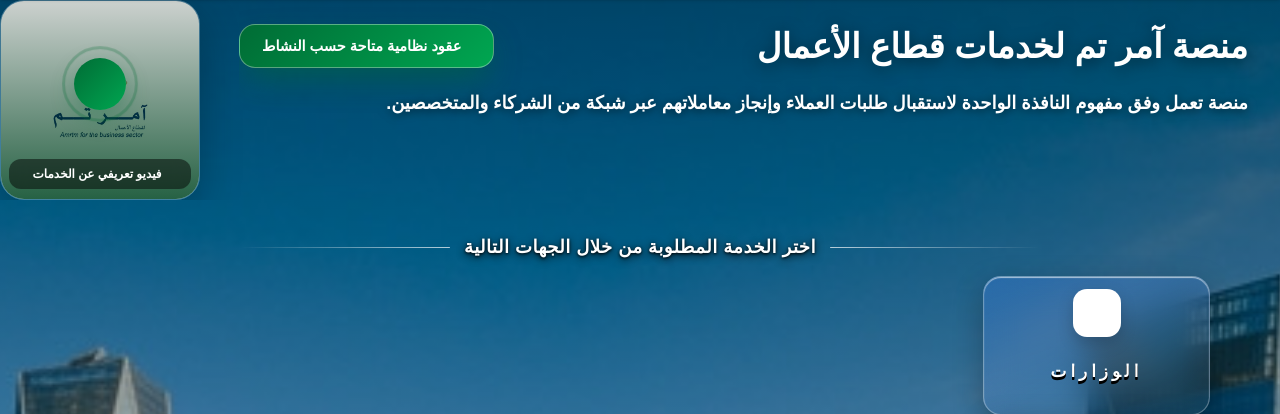
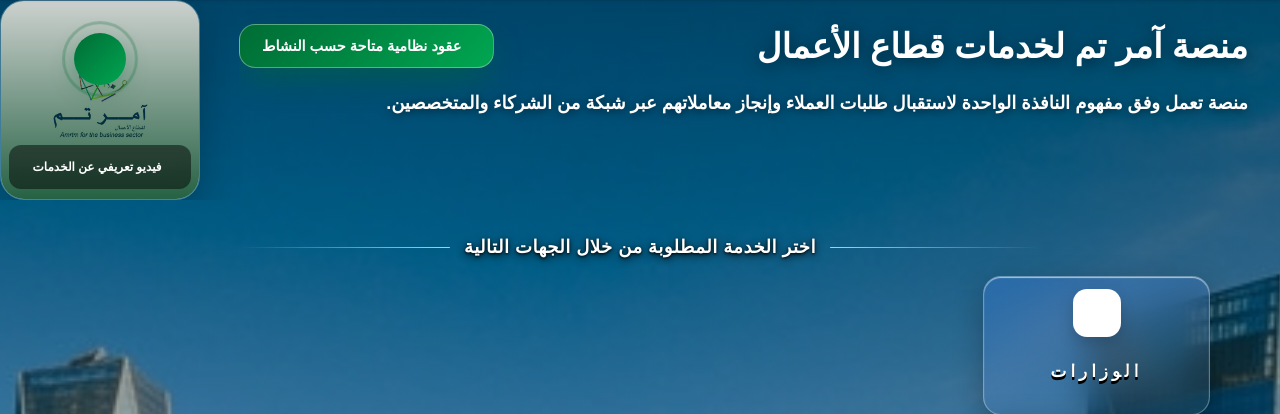
Before and after one commit to Asjadfaroq/amrtm-business-homepage, a Laravel app: page / in a window 1280 px wide. Shown: the part 73-487 px from the top of the page. Run offline with Laravel 12, Linux system fonts and the light colour scheme; data comes from the database, SQL or seed files in the repository; style sheets or scripts are compiled from the project's sources.

Commit message:
Rework hero layout and background slider

```diff
--- a/resources/css/components/hero.css
+++ b/resources/css/components/hero.css
@@ -26,15 +26,17 @@
     pointer-events: none;
 }
 
-.hero-slides .carousel-inner,
-.hero-slides .carousel-item {
-    height: 100%;
+.hero-slide {
+    position: absolute;
+    inset: 0;
+    background-size: cover;
+    background-position: center;
+    opacity: 0;
+    transition: opacity 1.5s ease-in-out;
 }
 
-.hero-slides .carousel-item {
-    background-size: cover;
-    background-position: center;
-    transition-duration: 1.5s;
+.hero-slide.active {
+    opacity: 1;
 }
 
 .hero-inner {
@@ -146,7 +148,7 @@
 
 .video-card-play {
     position: absolute;
-    top: 42%;
+    top: calc(42% - 51.4px);
     left: 50%;
     z-index: 3;
     display: flex;
@@ -159,7 +161,7 @@
     box-shadow: 0 8px 25px rgba(0, 108, 53, 0.3);
     font-size: 16px;
     color: #fff;
-    transform: translate(-50%, -50%);
+    transform: translateX(-50%);
 }
 
 .video-card-play::after {
@@ -180,6 +182,7 @@
     align-items: center;
     justify-content: center;
     gap: 6px;
+    min-height: 32px;
     padding: 6px 8px;
     border-radius: 12px;
     background: rgba(0, 0, 0, 0.48);
@@ -267,6 +270,7 @@
     }
 
     .video-card-play {
+        top: calc(42% - 46.4px);
         width: 42px;
         height: 42px;
         font-size: 14px;
--- a/resources/js/app.js
+++ b/resources/js/app.js
@@ -1,2 +1,2 @@
 import 'bootstrap/js/dist/collapse';
-import 'bootstrap/js/dist/carousel';
+import './hero-slider';
--- /dev/null
+++ b/resources/js/hero-slider.js
@@ -0,0 +1,12 @@
+const slider = document.querySelector('.hero-slides');
+const slides = slider ? [...slider.querySelectorAll('.hero-slide')] : [];
+
+if (slides.length > 1) {
+    let current = 0;
+
+    setInterval(() => {
+        slides[current].classList.remove('active');
+        current = (current + 1) % slides.length;
+        slides[current].classList.add('active');
+    }, Number(slider.dataset.interval));
+}
--- a/resources/views/components/hero.blade.php
+++ b/resources/views/components/hero.blade.php
@@ -1,10 +1,8 @@
 <main class="hero">
-    <div class="hero-slides carousel slide carousel-fade" data-bs-ride="carousel" data-bs-interval="6000" data-bs-pause="false" data-bs-touch="false">
-        <div class="carousel-inner">
-            @foreach (config('platform.hero.slides') as $slide)
-                <div @class(['carousel-item', 'active' => $loop->first]) style="background-image: url('{{ asset($slide) }}')"></div>
-            @endforeach
-        </div>
+    <div class="hero-slides" data-interval="5000">
+        @foreach (config('platform.hero.slides') as $slide)
+            <div @class(['hero-slide', 'active' => $loop->first]) style="background-image: url('{{ asset($slide) }}')"></div>
+        @endforeach
     </div>
 
     <div class="hero-inner">
```
